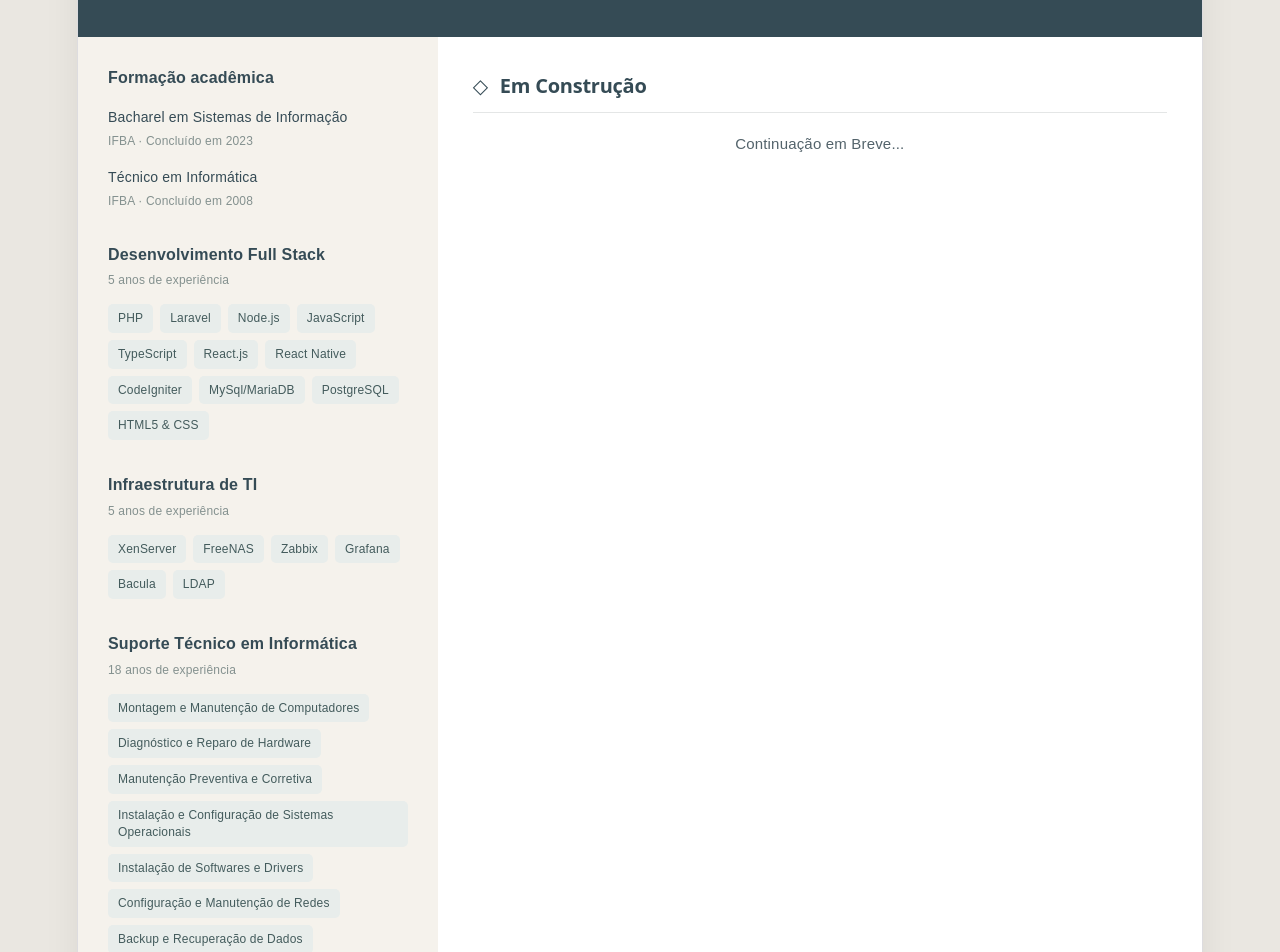
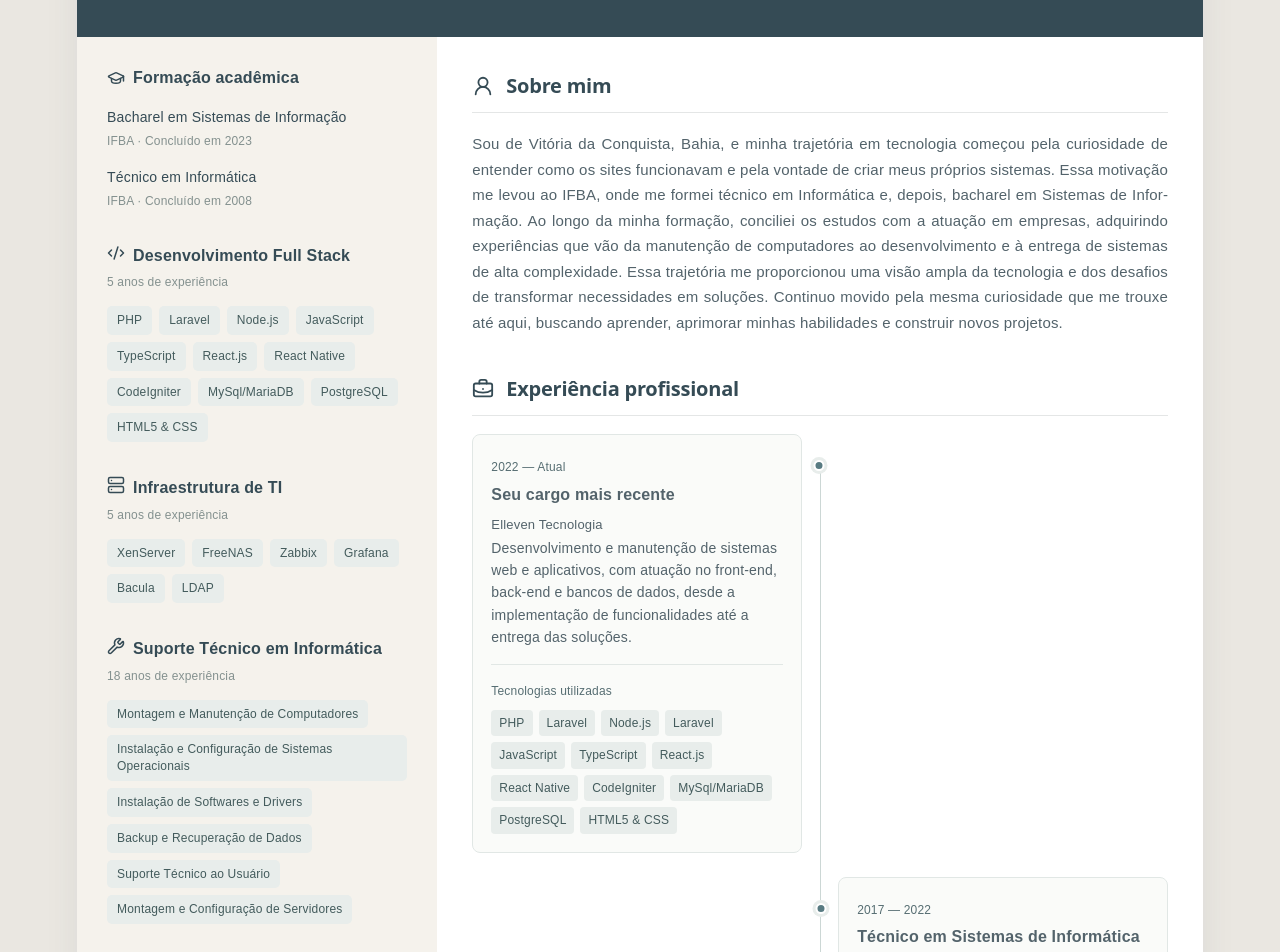
Before and after one commit to EdiomarNogueira/EdiomarNogueira.github.io, a React (Vite) app: page / in a window 1280 px wide. Shown: the part 400-1352 px from the top of the page. Built offline with nearby package versions, Linux system fonts and the light colour scheme.

Commit message:
fix: adicionado icones e experiencia profissional

```diff
--- a/package.json
+++ b/package.json
@@ -10,6 +10,7 @@
     "preview": "vite preview"
   },
   "dependencies": {
+    "lucide-react": "^1.66.0",
     "react": "^19.3.1",
     "react-dom": "^19.3.1"
   },
--- a/src/App.css
+++ b/src/App.css
@@ -45,7 +45,7 @@ a {
   min-height: 100vh;
   margin: 0 auto;
   background: #ffffff;
-  box-shadow: 0 8px 35px #00000012;
+  box-shadow: 0 6px 32px rgba(53, 75, 85, 0.08);
   overflow: hidden;
 }
 
@@ -243,6 +243,9 @@ a {
 }
 
 .sidebar-grupo h3 {
+  display: flex;
+  align-items: center;
+  gap: 8px;
   margin: 0 0 5px;
   padding: 0;
   border: none;
@@ -353,10 +356,20 @@ a {
   color: #354b55;
 }
 
+.section-icon {
+  display: inline-flex;
+  flex-shrink: 0;
+}
+
 .section-content {
   font-size: 15px;
   line-height: 1.7;
   color: #53636b;
+}
+
+.sobre-mim-texto {
+  text-align: justify;
+  hyphens: auto;
 }
 
 .section-content p {
--- a/src/App.tsx
+++ b/src/App.tsx
@@ -1,6 +1,8 @@
 import Header from "./components/Header";
+import { UserRound, BriefcaseBusiness, Construction } from "lucide-react";
 import Sidebar from "./components/Sidebar";
 import Section from "./components/Section";
+import ExperienceTimeline from "./components/ExperienceTimeline";
 import "./App.css";
 
 export default function App() {
@@ -12,18 +14,23 @@ export default function App() {
         <Sidebar />
 
         <main className="principal">
-          <Section icon="◇" title="Em Construção">
+
+          <Section icon={<UserRound size={22} />} title="Sobre mim">
+            <p className="sobre-mim-texto">Sou de Vitória da Conquista, Bahia, e minha trajetória em tecnologia começou pela curiosidade de entender como os sites funcionavam e pela vontade de criar meus próprios sistemas. Essa motivação me levou ao IFBA, onde me formei técnico em Informática e, depois, bacharel em Sistemas de Informação.
+
+              Ao longo da minha formação, conciliei os estudos com a atuação em empresas, adquirindo experiências que vão da manutenção de computadores ao desenvolvimento e à entrega de sistemas de alta complexidade. Essa trajetória me proporcionou uma visão ampla da tecnologia e dos desafios de transformar necessidades em soluções.
+
+              Continuo movido pela mesma curiosidade que me trouxe até aqui, buscando aprender, aprimorar minhas habilidades e construir novos projetos.</p>
+          </Section>
+          <Section icon={<BriefcaseBusiness size={22} />} title="Experiência profissional">
+            <ExperienceTimeline />
+          </Section>
+          <Section icon={<Construction size={22} />} title="Em Construção">
             <p>Continuação em Breve...</p>
           </Section>
           {/*
-          <Section icon="◈" title="Sobre mim">
-            <p>Escreva aqui sua apresentação profissional.</p>
-          </Section>
 
 
-          <Section icon="▣" title="Experiência profissional">
-            <p>Adicione suas experiências aqui.</p>
-          </Section>
 
           <Section icon="◇" title="Complementação Acadêmica">
             <p>Adicione seus projetos aqui.</p>
--- /dev/null
+++ b/src/components/ExperienceTimeline.css
@@ -0,0 +1,92 @@
+.linha-tempo {
+  position: relative;
+  list-style: none;
+  margin: 0;
+  padding: 0;
+  text-align: left;
+}
+
+/* Linha central e marcadores de cada experiência. */
+.linha-tempo::before {
+  content: "";
+  position: absolute;
+  top: 25px;
+  bottom: 25px;
+  left: 50%;
+  width: 1px;
+  background: #ccd7d5;
+}
+
+.experiencia::before {
+  content: "";
+  position: absolute;
+  top: 25px;
+  left: calc(100% + 18px);
+  width: 11px;
+  height: 11px;
+  border: 2px solid white;
+  border-radius: 50%;
+  background: #587b82;
+  box-shadow: 0 0 0 3px #e8edeb;
+  transform: translateX(-50%);
+}
+
+.experiencia {
+  position: relative;
+  width: calc(50% - 18px);
+  margin-bottom: 24px;
+  padding: 18px;
+  border: 1px solid #e1e7e5;
+  border-radius: 8px;
+  background: #fafbf9;
+  overflow-wrap: anywhere;
+  animation: aparecer 450ms ease both;
+  transition: background 200ms, border-color 200ms;
+}
+
+.experiencia:nth-child(even) { margin-left: calc(50% + 18px); }
+.experiencia:nth-child(even)::before { left: -18px; }
+.experiencia:last-child { margin-bottom: 0; }
+.experiencia:hover { background: #f1f5f2; border-color: #afc3c1; }
+
+.experiencia small { font-size: 12px; color: #576e73; }
+.experiencia h3 { margin: 5px 0; font-size: 16px; line-height: 1.4; }
+.experiencia > span { font-size: 13px; }
+.experiencia > p { margin: 10px 0 0; font-size: 14px; line-height: 1.6; }
+.experiencia footer { margin-top: 15px; padding-top: 12px; border-top: 1px solid #e1e7e5; }
+
+.tecnologias {
+  display: flex;
+  flex-wrap: wrap;
+  gap: 6px;
+  list-style: none;
+  margin: 8px 0 0;
+  padding: 0;
+}
+
+.tecnologias li {
+  padding: 3px 8px;
+  border-radius: 4px;
+  background: #e8edeb;
+  color: #435b5c;
+  font-size: 12px;
+}
+
+@keyframes aparecer {
+  from { opacity: 0; transform: translateY(8px); }
+  to { opacity: 1; transform: translateY(0); }
+}
+
+/* Em celulares, todos os cards ficam à direita da linha. */
+@media (max-width: 650px) {
+  .linha-tempo { padding-left: 28px; }
+  .linha-tempo::before { left: 6px; }
+  .experiencia { width: 100%; padding: 15px; }
+  .experiencia:nth-child(even) { margin-left: 0; }
+  .experiencia::before,
+  .experiencia:nth-child(even)::before { left: -22px; }
+}
+
+@media (prefers-reduced-motion: reduce) {
+  .experiencia { animation: none; transition: none; }
+}
--- /dev/null
+++ b/src/components/ExperienceTimeline.tsx
@@ -0,0 +1,29 @@
+import { experiencias } from "../data/experiencias";
+import "./ExperienceTimeline.css";
+
+export default function ExperienceTimeline() {
+  return (
+    <ol className="linha-tempo" aria-label="Trajetória profissional">
+      {experiencias.map((experiencia, index) => (
+        <li className="experiencia" key={experiencia.id}
+          style={{ animationDelay: `${index * 80}ms` }}>
+          <small>{experiencia.periodo}</small>
+          <h3>{experiencia.cargo}</h3>
+          <span>{experiencia.empresa}</span>
+          <p>{experiencia.resumo}</p>
+
+          {!!experiencia.tecnologias?.length && (
+            <footer>
+              <small>Tecnologias utilizadas</small>
+              <ul className="tecnologias">
+                {experiencia.tecnologias.map((tecnologia) => (
+                  <li key={tecnologia}>{tecnologia}</li>
+                ))}
+              </ul>
+            </footer>
+          )}
+        </li>
+      ))}
+    </ol>
+  );
+}
--- a/src/components/Section.tsx
+++ b/src/components/Section.tsx
@@ -10,7 +10,7 @@ export default function Section({ title, icon, children }: SectionProps) {
   return (
     <section className="section">
       <h2>
-        <span className="section-icon">{icon}</span>
+        <span className="section-icon" aria-hidden="true">{icon}</span>
         {title}
       </h2>
       <div className="section-content">{children}</div>
--- a/src/components/Sidebar.tsx
+++ b/src/components/Sidebar.tsx
@@ -1,3 +1,6 @@
+import type { ReactNode } from "react";
+import { GraduationCap, CodeXml, Server, Wrench } from "lucide-react";
+
 const tecnologias = [
   "PHP",
   "Laravel",
@@ -23,26 +26,24 @@ const infraestrutura = [
 
 const tecnico = [
   "Montagem e Manutenção de Computadores",
-  "Diagnóstico e Reparo de Hardware",
-  "Manutenção Preventiva e Corretiva",
   "Instalação e Configuração de Sistemas Operacionais",
   "Instalação de Softwares e Drivers",
-  "Configuração e Manutenção de Redes",
   "Backup e Recuperação de Dados",
   "Suporte Técnico ao Usuário",
   "Montagem e Configuração de Servidores",
 ];
 
 interface ExperienciaProps {
+  icone: ReactNode;
   titulo: string,
   tempo: string;
   itens: string[]
 };
 
-function GrupoExperiencia({ titulo, tempo, itens}:ExperienciaProps) {
+function GrupoExperiencia({ icone, titulo, tempo, itens}:ExperienciaProps) {
   return (
     <section className="sidebar-grupo">
-      <h3>{titulo}</h3>
+      <h3><span aria-hidden="true">{icone}</span>{titulo}</h3>
       <span className="sidebar-tempo">{tempo} de experiência</span>
 
       {itens.length > 0 && (
@@ -62,7 +63,7 @@ export default function Sidebar() {
   return (
     <aside className="sidebar">
       <section className="sidebar-grupo">
-        <h3>Formação acadêmica</h3>
+        <h3><GraduationCap size={18} aria-hidden="true" />Formação acadêmica</h3>
 
         <div className="sidebar-formacao">
           <strong>Bacharel em Sistemas de Informação</strong>
@@ -76,18 +77,21 @@ export default function Sidebar() {
       </section>
 
       <GrupoExperiencia
+        icone={<CodeXml size={18} />}
         titulo="Desenvolvimento Full Stack"
         tempo="5 anos"
         itens={tecnologias}
       />
 
       <GrupoExperiencia
+        icone={<Server size={18} />}
         titulo="Infraestrutura de TI"
         tempo="5 anos"
         itens={infraestrutura}
       />
 
       <GrupoExperiencia
+        icone={<Wrench size={18} />}
         titulo="Suporte Técnico em Informática"
         tempo="18 anos"
         itens={tecnico}
--- /dev/null
+++ b/src/data/experiencias.ts
@@ -0,0 +1,43 @@
+export type Experiencia = {
+  id: string;
+  periodo: string;
+  cargo: string;
+  empresa: string;
+  resumo: string;
+  tecnologias?: string[];
+};
+
+export const experiencias: Experiencia[] = [
+  {
+    id: "experiencia-1",
+    periodo: "2022 — Atual",
+    cargo: "Seu cargo mais recente",
+    empresa: "Elleven Tecnologia",
+    resumo: "Desenvolvimento e manutenção de sistemas web e aplicativos, com atuação no front-end, back-end e bancos de dados, desde a implementação de funcionalidades até a entrega das soluções.",
+    tecnologias: ["PHP", "Laravel","Node.js","Laravel","JavaScript","TypeScript","React.js","React Native","CodeIgniter","MySql/MariaDB","PostgreSQL","HTML5 & CSS"],
+  },
+  {
+    id: "experiencia-2",
+    periodo: "2017 — 2022",
+    cargo: "Técnico em Sistemas de Informática",
+    empresa: "Quality Internet",
+    resumo: "Suporte aos usuários e manutenção da infraestrutura de TI, com atuação em servidores, monitoramento de ambientes, rotinas de backup e manutenção de computadores.",
+    tecnologias: ["XenServer", "FreeNAS","Zabbix","Grafana","Bacula","LDAP","Montagem e Manutenção de Computadores", "Instalação e Configuração de Sistemas Operacionais","Instalação de Softwares e Drivers","Backup e Recuperação de Dados","Suporte Técnico ao Usuário"],
+  },
+  {
+    id: "experiencia-2",
+    periodo: "2017 — 2022",
+    cargo: "Técnico em Sistemas de Informática",
+    empresa: "IBR HOSPITAL",
+    resumo: "Suporte técnico aos usuários no ambiente hospitalar, com manutenção de computadores, instalação e configuração de sistemas e apoio à continuidade das atividades dos setores.",
+    tecnologias: ["Montagem e Manutenção de Computadores", "Instalação e Configuração de Sistemas Operacionais","Instalação de Softwares e Drivers","Backup e Recuperação de Dados","Suporte Técnico ao Usuário"],
+  },
+  {
+    id: "experiencia-2",
+    periodo: "2014 - 2016",
+    cargo: "Auxiliar de CPD",
+    empresa: "Cambuí Veículos",
+    resumo: "Apoio às rotinas do CPD, com suporte aos usuários, manutenção de computadores, instalação de programas e acompanhamento de backups.",
+    tecnologias: ["Montagem e Manutenção de Computadores", "Instalação e Configuração de Sistemas Operacionais","Instalação de Softwares e Drivers","Backup e Recuperação de Dados","Suporte Técnico ao Usuário"],
+  },
+];
--- a/src/index.css
+++ b/src/index.css
@@ -55,7 +55,7 @@
   max-width: 100%;
   margin: 0 auto;
   text-align: center;
-  border-inline: 1px solid var(--border);
+  border: none;
   min-height: 100svh;
   display: flex;
   flex-direction: column;
```
Also changed, not shown: src/components/Header.tsx (+7 -7 lines), 1 other file (tests, documents, lock files or other folders).
